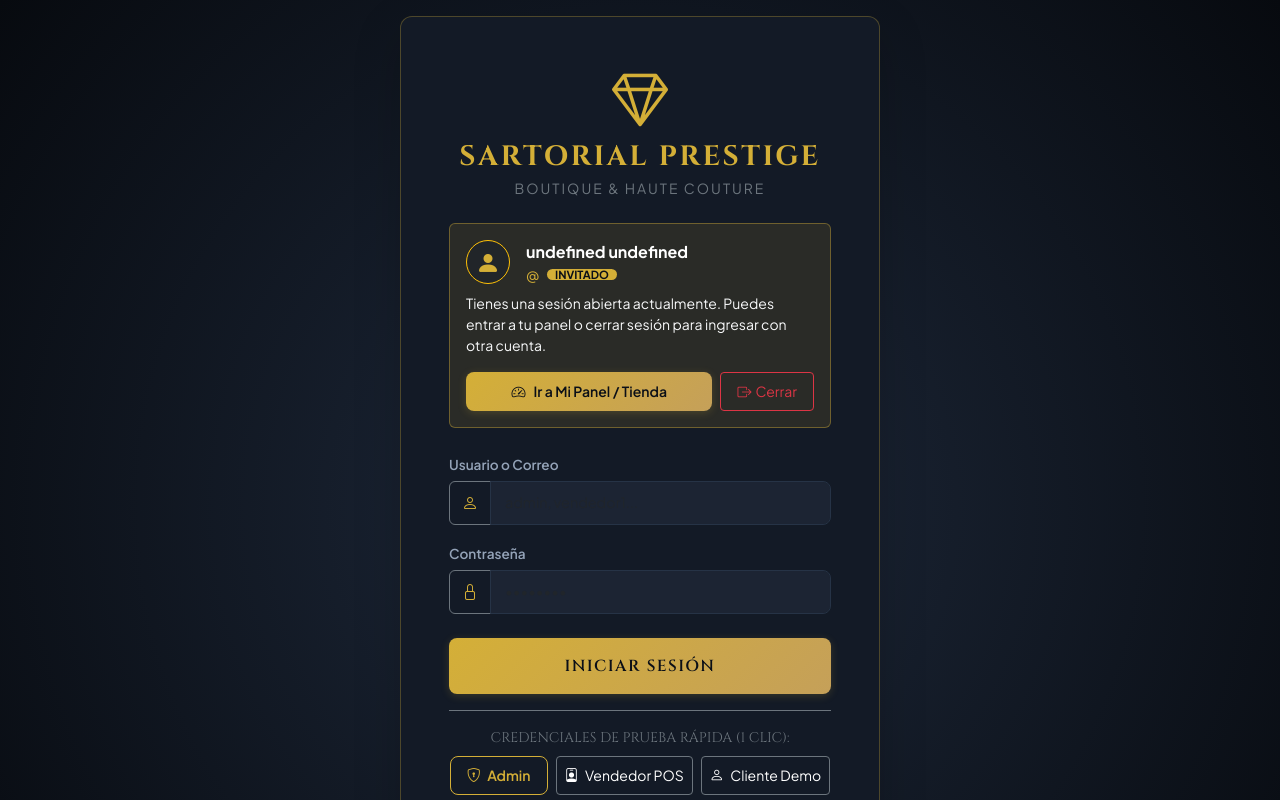
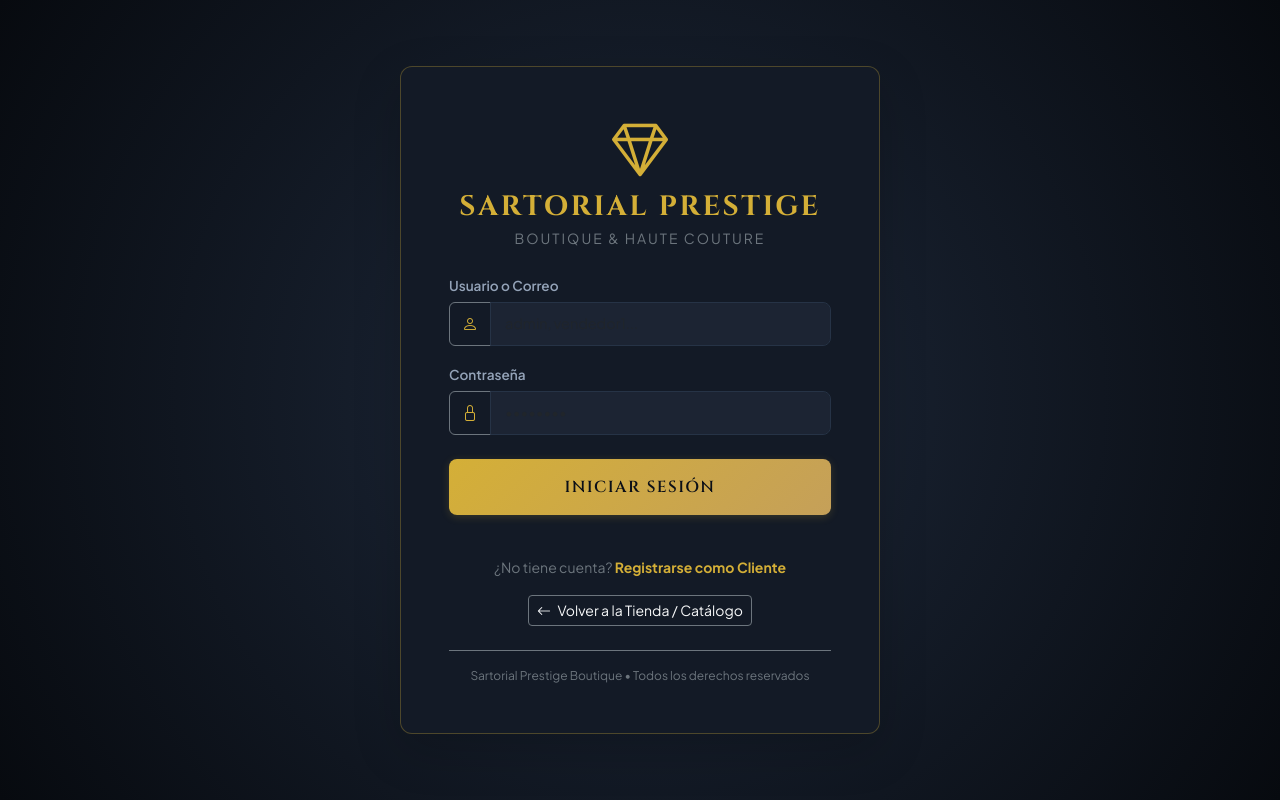
Before and after one commit to ArielCusipumaOrtega/sis257_sartorial, a Vue app in the folder frontend_sartorial/: page /login in a window 1280 px wide. Shown: the top 800 px of the page. Built offline with nearby package versions, Linux system fonts and the light colour scheme; no server answers; sample sign-in values are in the browser's storage; a web font is replaced by a local one.

Commit message:
refactor(frontend): remover accesos rápidos de prueba y tarjeta de sesión activa en login

```diff
--- a/frontend_sartorial/src/views/LoginView.vue
+++ b/frontend_sartorial/src/views/LoginView.vue
@@ -9,42 +9,6 @@
         </router-link>
       </div>
 
-      <!-- Alerta de Sesión Activa (Si el usuario ya tiene sesión y visita /login) -->
-      <div
-        v-if="authStore.isAuthenticated"
-        class="mb-4 p-3 rounded border border-warning"
-        style="background: rgba(212, 175, 55, 0.12); border-color: rgba(212, 175, 55, 0.4) !important;"
-      >
-        <div class="d-flex align-items-center gap-3 mb-2">
-          <div class="rounded-circle bg-dark border border-warning d-flex align-items-center justify-content-center" style="width: 44px; height: 44px;">
-            <i class="bi bi-person-fill text-gold fs-4"></i>
-          </div>
-          <div class="flex-grow-1 overflow-hidden">
-            <div class="fw-bold text-white text-truncate">{{ authStore.fullName || authStore.user?.usuario }}</div>
-            <div class="small text-secondary d-flex align-items-center gap-2">
-              <span class="text-gold">@{{ authStore.user?.usuario }}</span>
-              <span class="badge bg-gold px-2 py-0" style="font-size: 0.7rem;">
-                {{ authStore.rolName }}
-              </span>
-            </div>
-          </div>
-        </div>
-
-        <p class="text-light small mb-3">
-          Tienes una sesión abierta actualmente. Puedes entrar a tu panel o cerrar sesión para ingresar con otra cuenta.
-        </p>
-
-        <div class="d-flex gap-2">
-          <button type="button" class="btn btn-gold btn-sm flex-grow-1 d-flex align-items-center justify-content-center gap-2" @click="goToActivePanel">
-            <i class="bi bi-speedometer2"></i>
-            <span>Ir a Mi Panel / Tienda</span>
-          </button>
-          <button type="button" class="btn btn-outline-danger btn-sm d-flex align-items-center justify-content-center gap-1 px-3" @click="handleLogout">
-            <i class="bi bi-box-arrow-right"></i>
-            <span>Cerrar</span>
-          </button>
-        </div>
-      </div>
 
       <form @submit.prevent="handleLogin">
         <div class="mb-3">
@@ -69,21 +33,6 @@
         </button>
       </form>
 
-      <!-- Accesos Rápidos de 1 Clic -->
-      <div class="pt-3 border-top border-secondary text-center">
-        <small class="text-secondary d-block mb-2 font-display">CREDENCIALES DE PRUEBA RÁPIDA (1 CLIC):</small>
-        <div class="d-flex flex-wrap gap-2 justify-content-center">
-          <button type="button" class="btn btn-sm btn-outline-gold" @click="setCredentials('admin', 'admin123')">
-            <i class="bi bi-shield-lock me-1"></i> Admin
-          </button>
-          <button type="button" class="btn btn-sm btn-outline-secondary text-white" @click="setCredentials('vendedor1', 'vend123')">
-            <i class="bi bi-person-badge me-1"></i> Vendedor POS
-          </button>
-          <button type="button" class="btn btn-sm btn-outline-secondary text-white" @click="setCredentials('cliente1', 'client123')">
-            <i class="bi bi-person me-1"></i> Cliente Demo
-          </button>
-        </div>
-      </div>
 
       <div class="text-center mt-4">
         <router-link to="/register" class="text-secondary small text-decoration-none">
@@ -105,41 +54,13 @@
 
 <script setup lang="ts">
 import { ref } from 'vue'
-import { useRouter } from 'vue-router'
 import { useAuthStore } from '@/stores/auth'
 import Swal from 'sweetalert2'
 
-const router = useRouter()
 const authStore = useAuthStore()
 const usuario = ref('')
 const clave = ref('')
 const loading = ref(false)
-
-const goToActivePanel = () => {
-  if (authStore.isAdmin) {
-    router.push('/admin/dashboard')
-  } else if (authStore.isVendedor) {
-    router.push('/vendedor/dashboard')
-  } else {
-    router.push('/')
-  }
-}
-
-const handleLogout = () => {
-  authStore.logout()
-}
-
-const setCredentials = async (u: string, p: string) => {
-  if (authStore.isAuthenticated) {
-    authStore.token = null
-    authStore.user = null
-    localStorage.removeItem('token')
-    localStorage.removeItem('user')
-  }
-  usuario.value = u
-  clave.value = p
-  await handleLogin()
-}
 
 const handleLogin = async () => {
   loading.value = true
```
